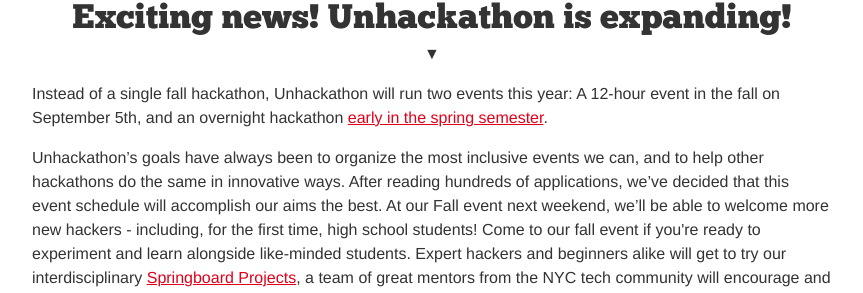
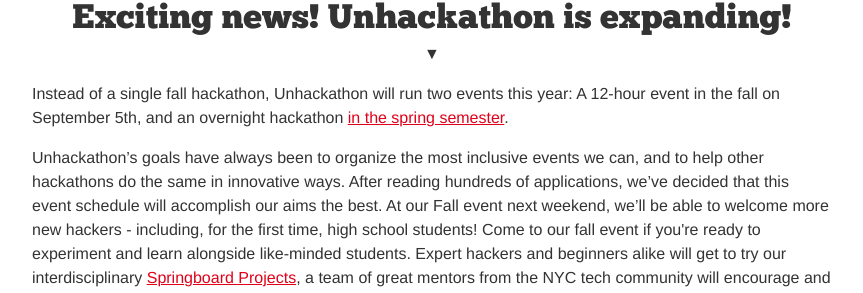
Before and after one commit to unhackathon/website, a Jekyll site: the page built from index.html, in a window 1280 px wide and 900 px high, scrolled down 676 px. Shown: the part 151-444 px from the top of the window, without its empty margins (208-1071 px from the left). Built offline with Jekyll 4.4.1, drawn with Linux system fonts in a browser that asks for light colours.

```diff
--- a/index.html
+++ b/index.html
@@ -17,7 +17,7 @@ title: A New Kind of Hackathon, September 5, NYC
     <div id="scroll-arrow">&#9660;</div>
 
 
-    <p>Instead of a single fall hackathon, Unhackathon will run two events this year: A 12-hour event in the fall on September 5th, and an overnight hackathon <a href="/spring-2016/">early in the spring semester</a>.</p>
+    <p>Instead of a single fall hackathon, Unhackathon will run two events this year: A 12-hour event in the fall on September 5th, and an overnight hackathon <a href="/spring-2016/">in the spring semester</a>.</p>
 
     <p>Unhackathon’s goals have always been to organize the most inclusive events we can, and to help other hackathons do the same in innovative ways. After reading hundreds of applications, we’ve decided that this event schedule will accomplish our aims the best. At our Fall event next weekend, we’ll be able to welcome more new hackers - including, for the first time, high school students! Come to our fall event if you're ready to experiment and learn alongside like-minded students. Expert hackers and beginners alike will get to try our interdisciplinary <a href="#springboard-projects">Springboard Projects</a>, a team of great mentors from the NYC tech community will encourage and advise each step of the way, and everyone will start the hackathon season on a positive note. We’ll spend the rest of the fall semester helping other organizing teams, and then be back with the new year for an even bigger overnight event! </p>
 
--- a/spring-2016/index.html
+++ b/spring-2016/index.html
@@ -8,7 +8,7 @@ layout: default
   <!--<a class="typeform-share button" href="https://unhackathon.typeform.com/to/L0hqtf" data-mode="2" target="_blank">Launch me!</a>-->
 <h1 class="section-heading">Unhackathon Spring 2016</h1>
 <section>
-  <p>Join us for 36 hours of unhacking January 30-31, 2016! At this longer event, we'll have the same spirit of learning and inclusiveness, with more time to code and make new friends. We will have travel for those outside NYC, and lots of new activities. Stay tuned for more information!</p>
+  <p>Join us for 36 hours of unhacking in April, 2016! At this longer event, we'll have the same spirit of learning and inclusiveness, with more time to code and make new friends. We will have travel for those outside NYC, and lots of new activities. Stay tuned for more information!</p>
 </section>
 <section>
   <h3 class="section-heading">Interested in partnering, or creating a Springboard Project featuring your product?</h3>
```
